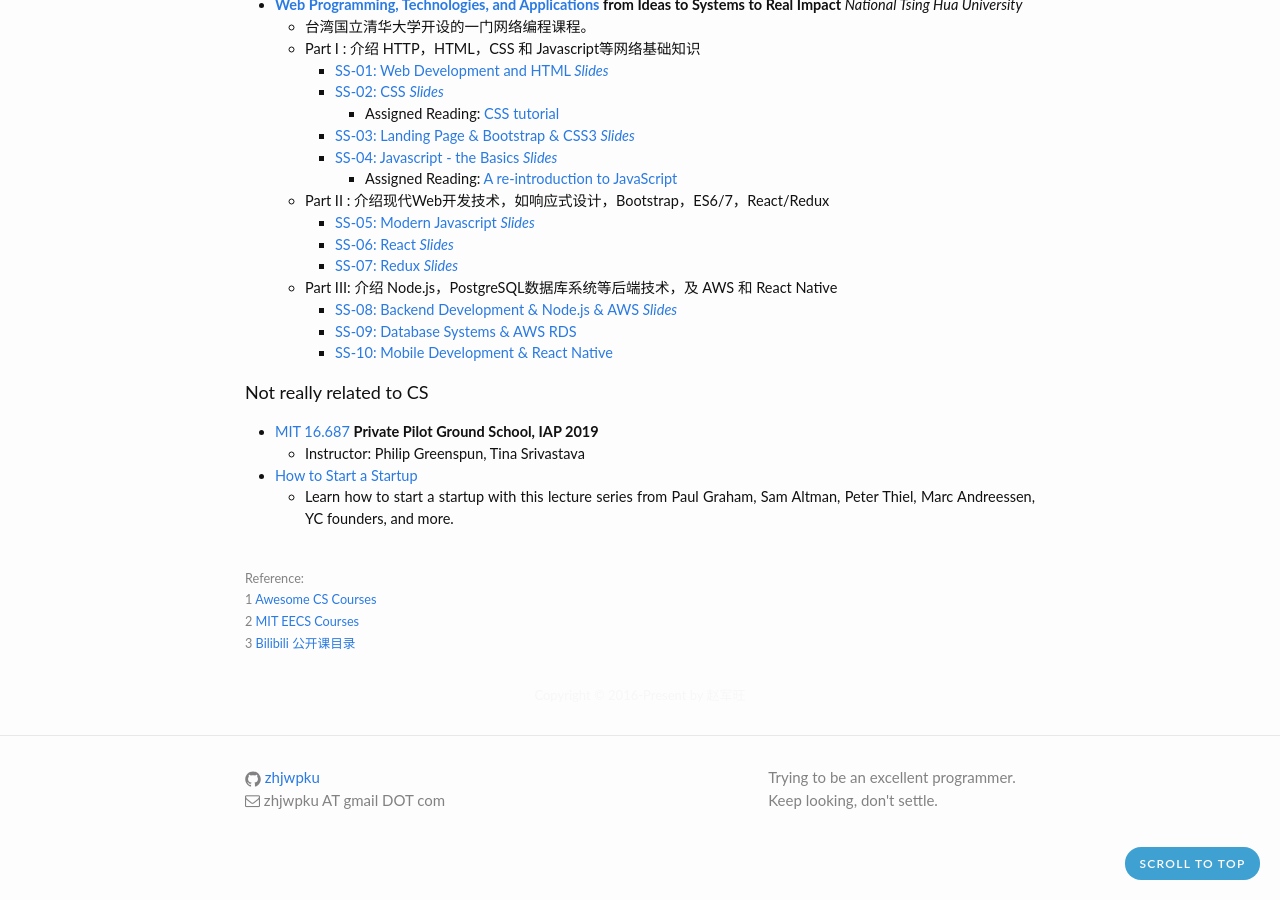
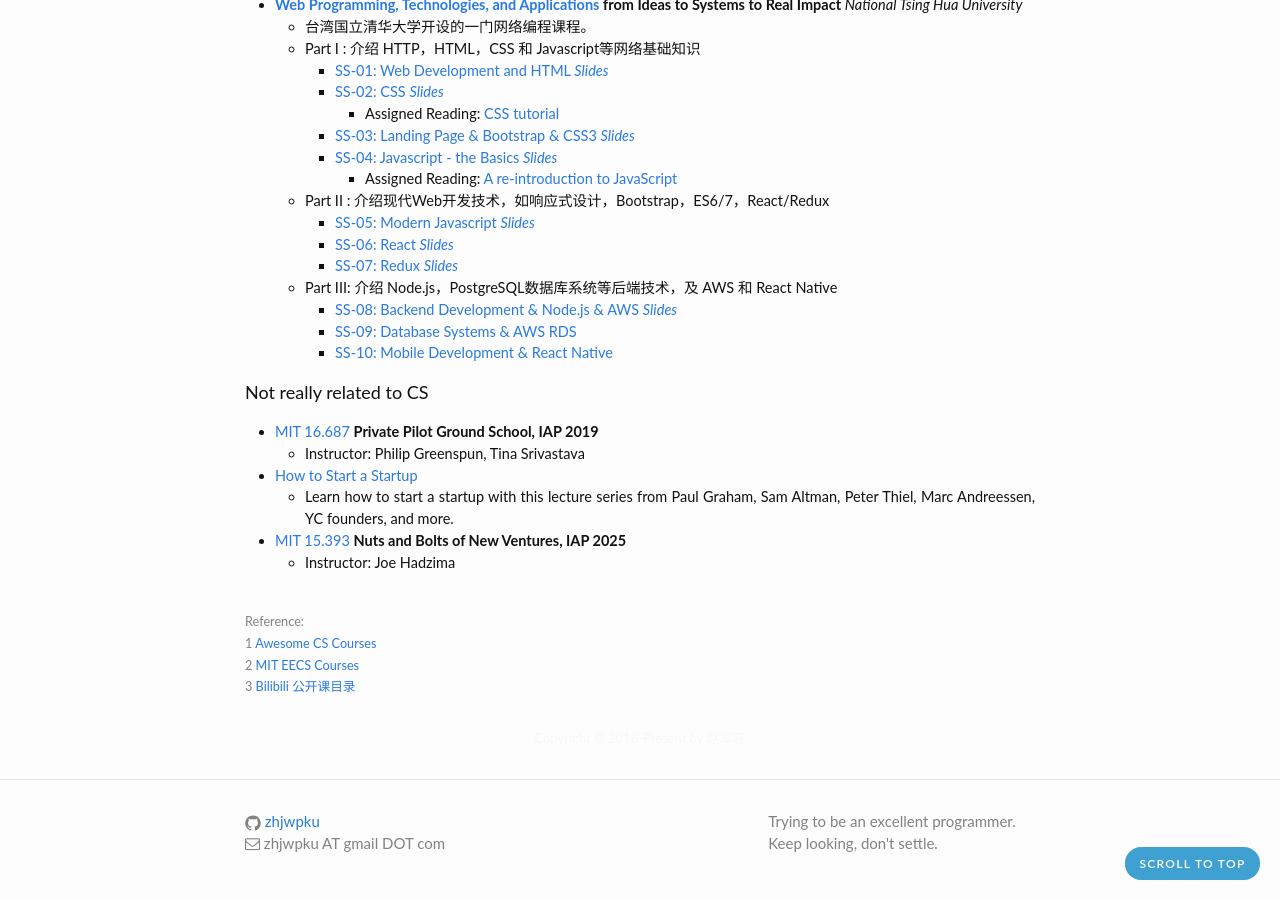
Before and after one commit to zhjwpku/zhjwpku.github.io, a Jekyll site: the page built from _posts/2018-09-16-awesome-cs-courses.md, in a window 1280 px wide and 900 px high, scrolled down 4503 px. Built offline with Jekyll 4.4.1, drawn with Linux system fonts in a browser that asks for light colours; comment, search, counter and statistics services are not loaded.

Commit message:
Nuts and Bolts of New Ventures

```diff
--- a/_posts/2018-09-16-awesome-cs-courses.md
+++ b/_posts/2018-09-16-awesome-cs-courses.md
@@ -231,6 +231,8 @@
   - Instructor: Philip Greenspun, Tina Srivastava
 - [How to Start a Startup](https://www.youtube.com/playlist?list=PL5q_lef6zVkaTY_cT1k7qFNF2TidHCe-1)
   - Learn how to start a startup with this lecture series from Paul Graham, Sam Altman, Peter Thiel, Marc  Andreessen, YC founders, and more.
+- [MIT 15.393][15393] **Nuts and Bolts of New Ventures, IAP 2025**
+  - Instructor: Joe Hadzima
 
 
 <br>
```
Also changed, not shown: other parts of _posts/2018-09-16-awesome-cs-courses.md (+1 -0 lines).
